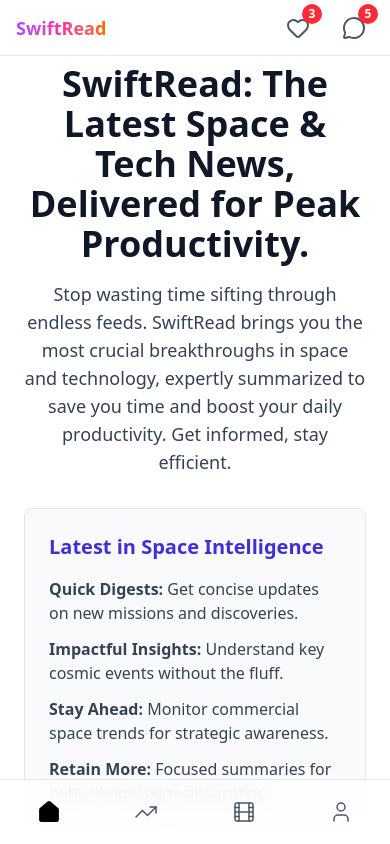
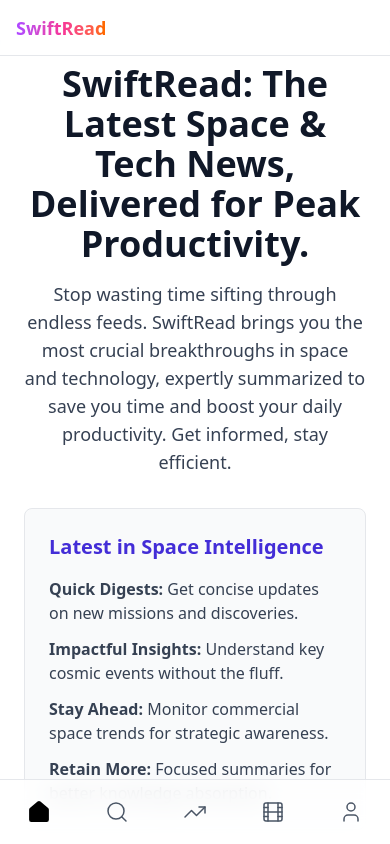
Before and after one commit to 98991536151948827743/98991536151948827743Hidden_angle, a React (Vite) app: page / in a window 390 px wide. Shown: the top 844 px of the page. Built offline with nearby package versions, Linux system fonts and the light colour scheme.

Commit message:
change in nav bar

```diff
--- a/src/App.jsx
+++ b/src/App.jsx
@@ -2,35 +2,26 @@
 import React from 'react';
 import { BrowserRouter as Router, Routes, Route } from 'react-router-dom';
 
-
-
-// Import Page Components
 import HomePage from './Pages/HomePage';
 import NavBar from './Pages/NavBar';
 import TrendingPage from './Pages/TrendingPage';
 import SearchPage from './Pages/SearchPage';
-
 import ProfilePage from './Pages/ProfilePage';
 
-import ReelsPage from './Pages/ReelsPage'; // --- REVERTED IMPORT ---
+import ReelsPage from './Pages/ReelsPage';
 
 
 const App = () => {
   return (
     <Router>
       <NavBar />
-
-      {/* Main Content Area: Adjusted for full-height reels content */}
-      {/* We remove all default padding and margins here. Each page will now handle its own layout */}
       <div className="lg:ml-64 min-h-screen bg-gray-50 flex flex-col items-center mt-10">
         <Routes>
-          {/* Other Pages: add p-6 or appropriate padding within their own component JSX */}
           <Route path="/" element={<HomePage />} />
           <Route path="/trending" element={<TrendingPage />} />
           <Route path="/search" element={<SearchPage />} />
 
-          {/* ReelsPage: Designed to fill the viewport and manage its own internal spacing */}
-          <Route path="/reels" element={<ReelsPage />} /> {/* --- REVERTED ROUTE --- */}
+          <Route path="/reels" element={<ReelsPage />} />
           <Route path="/profile" element={<ProfilePage />} />
           <Route path="*" element={
             <div className="w-full bg-white rounded-lg p-6 shadow-md text-center">
--- a/src/Pages/NavBar.jsx
+++ b/src/Pages/NavBar.jsx
@@ -1,25 +1,17 @@
-// src/components/NavBar.jsx
 import React, { useState } from 'react';
 import { Link, useLocation } from 'react-router-dom';
 import {
   Home,
   Search,
-  Compass,
-  Film, // Keep Film icon as it's typically associated with Reels
-  MessageCircle,
-  Heart,
-  PlusSquare,
+  Film,
   Menu,
   User,
   TrendingUp,
-  Bookmark
 } from 'lucide-react';
 
 const   NavBar = () => {
   const location = useLocation();
   const [showMobileMenu, setShowMobileMenu] = useState(false);
-  const [notifications, setNotifications] = useState(3);
-  const [messages, setMessages] = useState(5);
 
   const navItems = [
     { id: 'home', icon: Home, label: 'Home', path: '/' },
@@ -81,12 +73,6 @@
             </Link>
           ))}
         </nav>
-        <div className="p-4 border-t border-gray-200">
-          <button className="flex items-center space-x-4 w-full p-3 rounded-lg hover:bg-gray-100 transition-colors duration-300">
-            <Menu size={24} className="text-gray-600" />
-            <span className="font-medium text-gray-600">Settings</span>
-          </button>
-        </div>
       </div>
 
       {/* Tablet Top Navigation */}
@@ -95,7 +81,7 @@
           SwiftRead
         </h1>
         <div className="flex items-center space-x-6">
-          {navItems.filter(item => ['home', 'trending', 'search', 'notifications', 'messages', 'profile'].includes(item.id)).map((item) => (
+          {navItems.filter(item => ['home', 'trending', 'search','reels', 'profile'].includes(item.id)).map((item) => (
             <Link
               key={item.id}
               to={item.path}
@@ -118,19 +104,12 @@
               </div>
             </Link>
           ))}
-          <button
-            onClick={() => setShowMobileMenu(!showMobileMenu)}
-            className="p-3 rounded-lg hover:bg-gray-100 transition-colors duration-200"
-          >
-            <Menu size={24} className="text-gray-600" />
-          </button>
         </div>
       </div>
-
       {/* Mobile Bottom Navigation */}
       <div className="md:hidden fixed bottom-0 left-0 right-0 border-t border-gray-200 z-50 backdrop-blur-md bg-white/80">
         <div className="flex items-center justify-around py-3">
-          {navItems.filter(item => ['home', 'trending', 'create', 'notifications', 'profile', 'reels'].includes(item.id)).map((item) => ( // Reverted 'reels'
+          {navItems.filter(item => ['home','search', 'trending', 'profile', 'reels'].includes(item.id)).map((item) => ( // Reverted 'reels'
             <Link
               key={item.id}
               to={item.path}
@@ -155,50 +134,12 @@
           ))}
         </div>
       </div>
-
-      {/* Mobile Top Bar */}
       <div className="md:hidden fixed top-0 left-0 right-0 h-14  border-b border-gray-200 flex items-center justify-between px-4 z-40 backdrop-blur-md bg-white/80">
         <h1 className="text-lg font-bold bg-gradient-to-r from-purple-500 via-pink-500 to-orange-500 bg-clip-text text-transparent">
           SwiftRead
         </h1>
-        <div className="flex items-center space-x-4">
-          <button className="relative p-2">
-            <Heart size={24} className="text-gray-600" />
-            {notifications > 0 && (
-              <span className="absolute -top-1 -right-1 bg-red-500 text-white text-xs font-bold rounded-full h-5 w-5 flex items-center justify-center">
-                {notifications}
-              </span>
-            )}
-          </button>
-          <button className="relative p-2">
-            <MessageCircle size={24} className="text-gray-600" />
-            {messages > 0 && (
-              <span className="absolute -top-1 -right-1 bg-red-500 text-white text-xs font-bold rounded-full h-5 w-5 flex items-center justify-center">
-                {messages}
-              </span>
-            )}
-          </button>
-        </div>
       </div>
 
-      {/* Tablet Dropdown Menu */}
-      {showMobileMenu && (
-        <div className="hidden md:block lg:hidden fixed top-16 right-6  border border-gray-200 rounded-lg shadow-xl z-50 min-w-48 backdrop-blur-md bg-white/80">
-          <div className="p-2">
-            {navItems.filter(item => ['create', 'saved', 'explore', 'reels'].includes(item.id)).map((item) => ( // Reverted 'reels'
-              <Link
-                key={item.id}
-                to={item.path}
-                onClick={() => setShowMobileMenu(false)}
-                className="flex items-center space-x-3 w-full p-3 rounded-lg hover:bg-gray-100 transition-colors duration-200"
-              >
-                <item.icon size={20} className="text-gray-600" />
-                <span className="text-gray-600">{item.label}</span>
-              </Link>
-            ))}
-          </div>
-        </div>
-      )}
     </>
   );
 };
```
